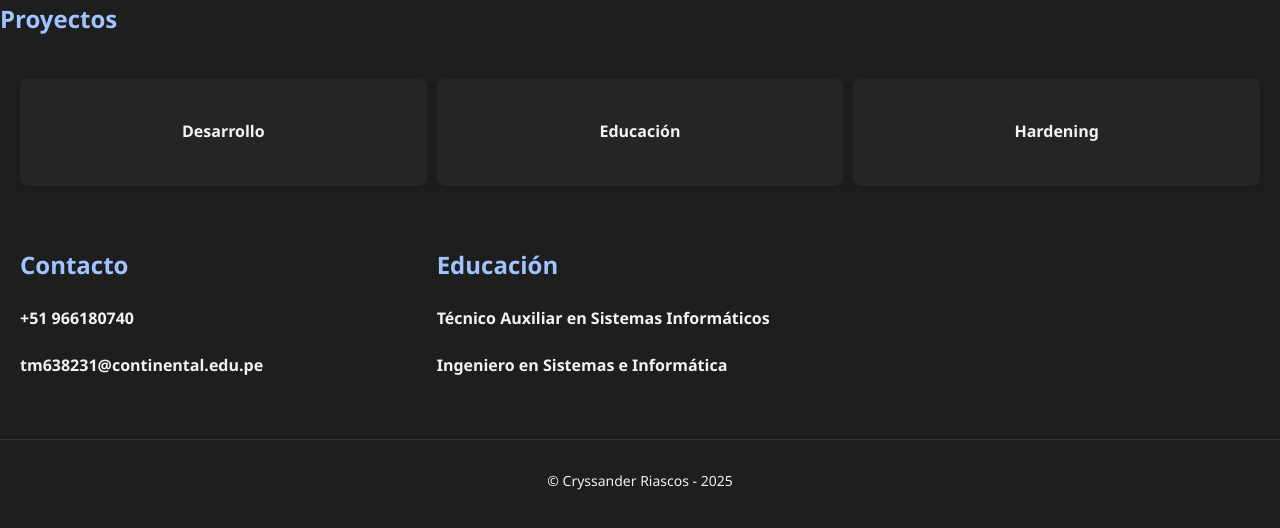
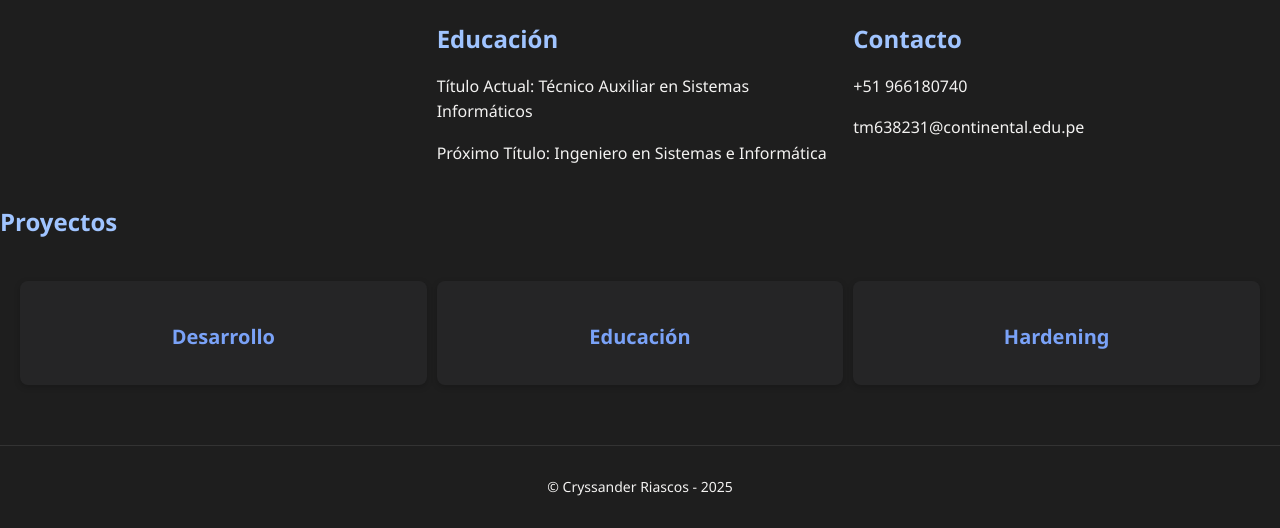
Before and after one commit to rlaricorcontinental/grupo8nrc23730, a Jekyll site: the page built from TM638231/index2.md, in a window 1280 px wide. Shown: the part 400-928 px from the top of the page. Built offline with Jekyll 4.4.1, drawn with Linux system fonts in a browser that asks for light colours.

Commit message:
Update tm638231-index.html

```diff
--- a/_layouts/tm638231-index.html
+++ b/_layouts/tm638231-index.html
@@ -6,7 +6,13 @@
     <title>{{ page.title }}</title>
     <link rel="stylesheet" href="/grupo8nrc23730/assets/css/fluentui-dark.css">
     <style>
-        .grid-container {
+        .grid-container2 {
+            display: grid;
+            grid-template-columns: repeat(2, 1fr);
+            gap: 10px;
+            margin: 20px;
+        }
+        .grid-container3 {
             display: grid;
             grid-template-columns: repeat(3, 1fr);
             gap: 10px;
@@ -21,7 +27,7 @@
 <body>
     {% include tm638231-header.html %}
     <section class="perfil">
-        <div class="grid-container">
+        <div class="grid-container3">
             <img src="/assets/img/perfil.jpg" alt="Foto de perfil" class="profile-pic">
             <div>
                 <h1>{{ page.nombre }}</h1>
@@ -29,31 +35,34 @@
             </div>
         </div>
     </section>
-    <section class="proyectos">
-        <h2>Proyectos</h2>
-        <div class="grid-container">
-            <div class="card">
-                <h4>Desarrollo</h4>
+    <section class="contacto">
+        <div class="grid-container3">
+            <div>
+                <p>{{ page.presentacion }}</p>
             </div>
-            <div class="card">
-                <h4>Educación</h4>
+            <div>
+                <h2>Educación</h2>
+                <p>Título Actual: {{ page.tituloactual }}</p>
+                <p>Próximo Título: {{ page.tituloproximo }}</p>
             </div>
-            <div class="card">
-                <h4>Hardening</h4>
+            <div>
+                <h2>Contacto</h2>
+                <p>{{ page.celular }}</p>
+                <p>{{ page.correoe }}</p>
             </div>
         </div>
     </section>
-    <section class="contacto">
-        <div class="grid-container">
-            <div>
-                <h2>Contacto</h2>
-                <h4>{{ page.celular }}</h4>
-                <h4>{{ page.correoe }}</h4>
+    <section class="proyectos">
+        <h2>Proyectos</h2>
+        <div class="grid-container3">
+            <div class="card">
+                <h3>Desarrollo</h4>
             </div>
-            <div>
-                <h2>Educación</h2>
-                  <h4>{{ page.tituloactual }}</h4>
-                  <h4>{{ page.tituloproximo }}</h4>
+            <div class="card">
+                <h3>Educación</h3>
+            </div>
+            <div class="card">
+                <h3>Hardening</h3>
             </div>
         </div>
     </section>
```
